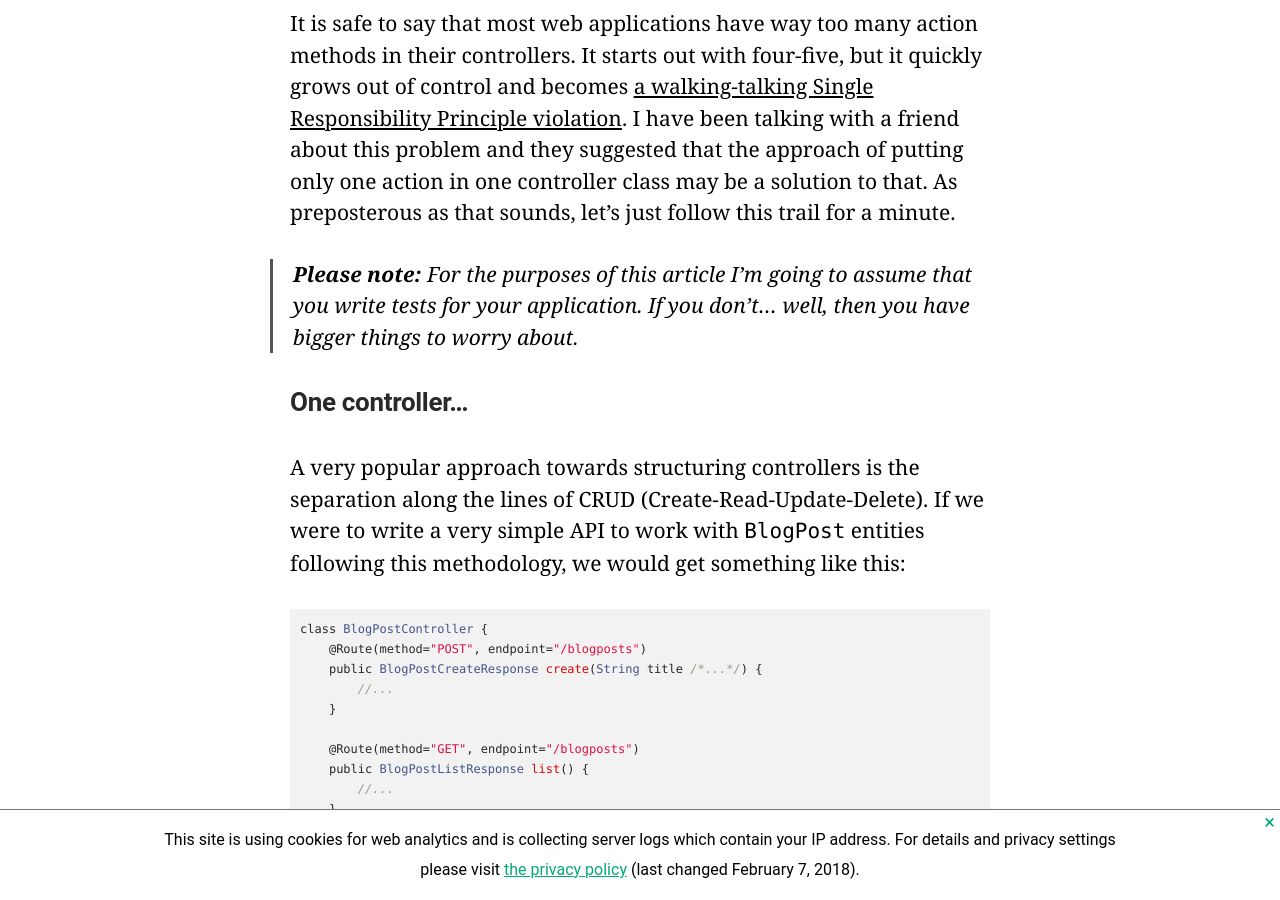
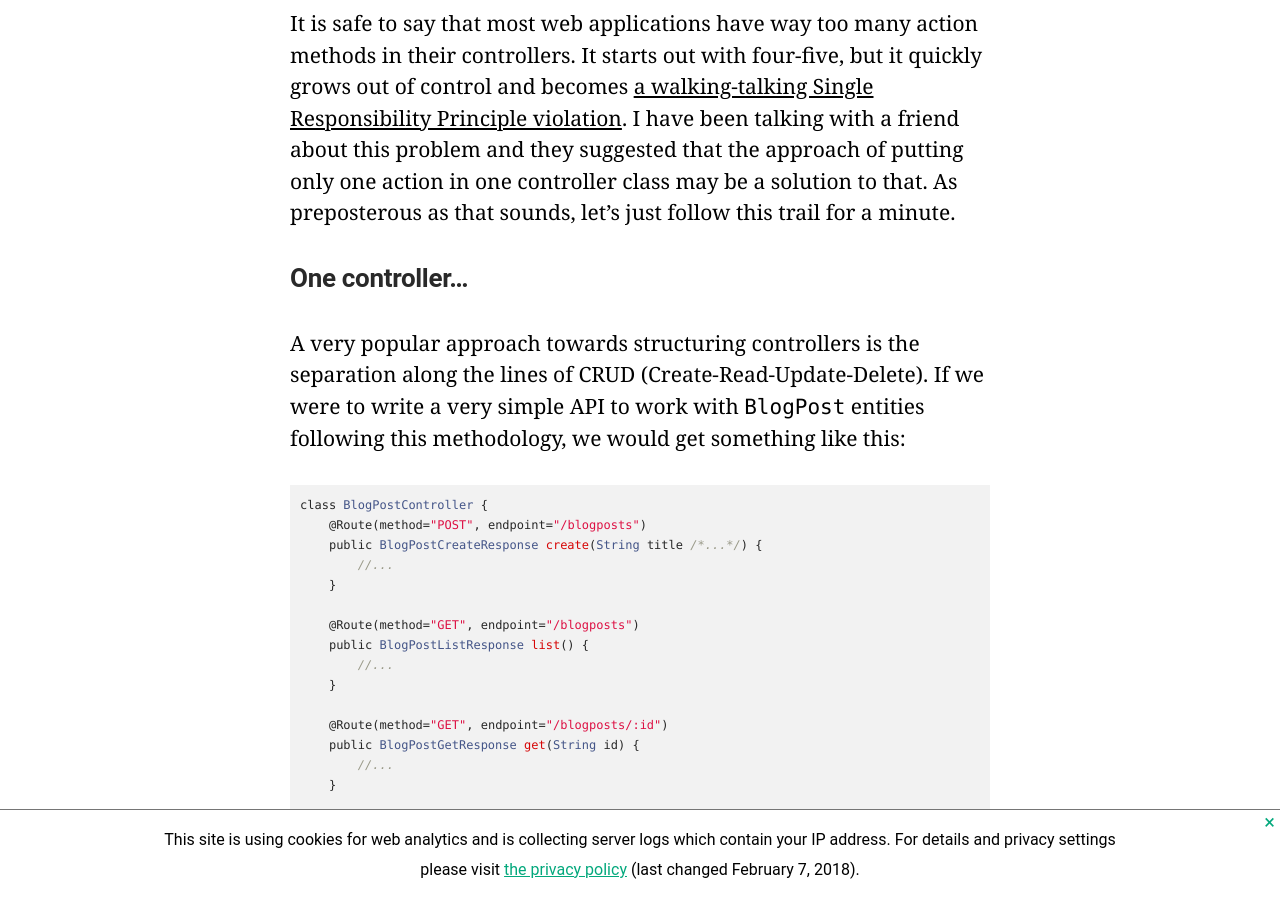
Before and after one commit to Moniter123/build-cdn, a Jekyll site: the page built from _posts/2018-02-20-one-controller-one-action.md, in a window 1280 px wide and 900 px high, scrolled down 914 px. Built offline with Jekyll 4.4.1, drawn with Linux system fonts in a browser that asks for light colours; some of the changed text lies outside the part shown.

```diff
--- a/_posts/2018-02-20-one-controller-one-action.md
+++ b/_posts/2018-02-20-one-controller-one-action.md
@@ -17,9 +17,6 @@
 [a walking-talking Single Responsibility Principle violation](/blog/clean-code-responsibilities). I have been talking
 with a friend about this problem and they suggested that the approach of putting only one action in one controller class
 may be a solution to that. As preposterous as that sounds, let's just follow this trail for a minute.
-
-> **Please note:** For the purposes of this article I'm going to assume that you write tests for your application.
-> If you don't... well, then you have bigger things to worry about.
 
 ## One controller...
 
```
Also changed, not shown: other parts of _posts/2018-02-20-one-controller-one-action.md (+8 -2 lines), .dns.json, assets/img/45578685_ml.jpg (added), assets/img/one-controller-one-action.jpg, assets/img/one-controller-one-action.png, assets/resized/217/45578685_ml.jpg (added), assets/resized/217/one-controller-one-action.jpg, assets/resized/217/one-controller-one-action.png, assets/resized/465/45578685_ml.jpg (added), assets/resized/465/one-controller-one-action.jpg, assets/resized/465/one-controller-one-action.png, assets/resized/768/45578685_ml.jpg (added), assets/resized/768/one-controller-one-action.jpg, assets/resized/768/one-controller-one-action.png, 3 more files, 1 other file.
